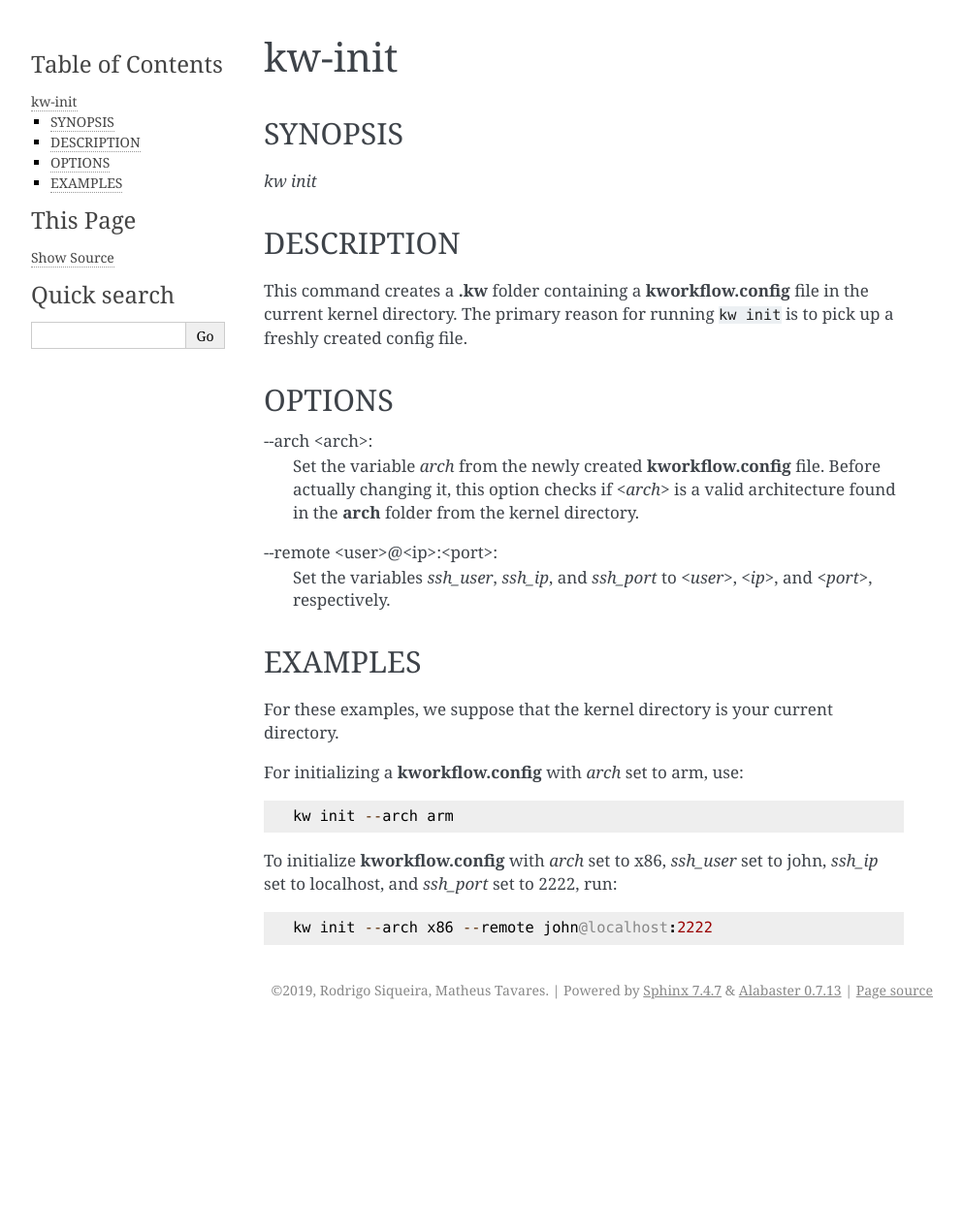
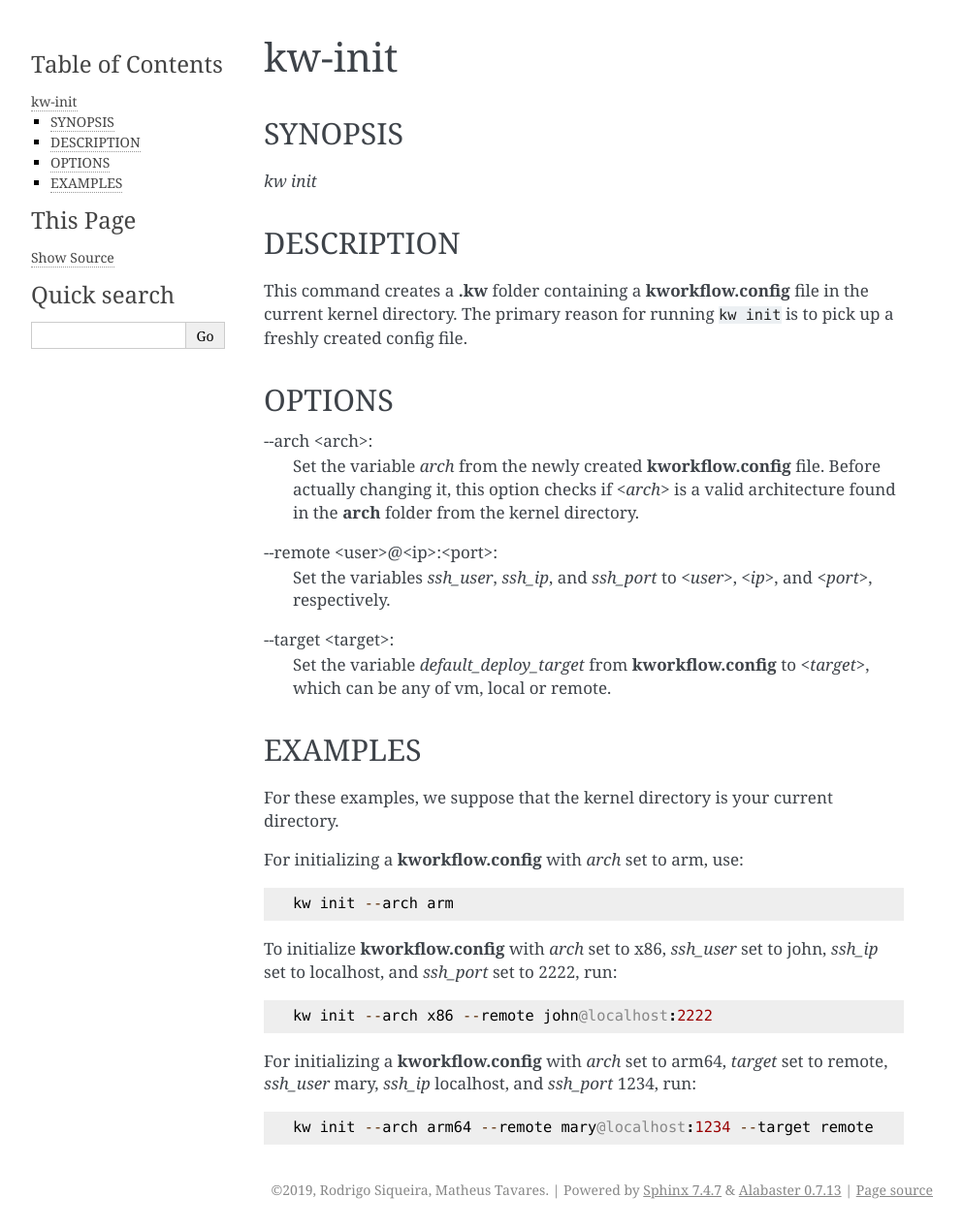
Before and after one commit to kworkflow/kworkflow, a Sphinx documentation site: the page built from documentation/man/features/init.rst, in a window 1280 px wide. Shown: the whole page at 97% size, without its empty margins (148-1141 px from the left). Built offline with Sphinx 7.4.7, drawn with Linux system fonts in a browser that asks for light colours; before the commit the page ends 1061 px from its top, so only the background shows below that.

Commit message:
src: init: add --target option
Introduces --target option for assigning default_deploy_target.

Signed-off-by: Magali Lemes <magalilemes00@gmail.com>

```diff
--- a/documentation/man/features/init.rst
+++ b/documentation/man/features/init.rst
@@ -25,6 +25,10 @@ OPTIONS
   Set the variables `ssh_user`, `ssh_ip`, and `ssh_port` to *<user>*, *<ip>*,
   and *<port>*, respectively.
 
+\--target <target>:
+  Set the variable `default_deploy_target` from **kworkflow.config** to
+  *<target>*, which can be any of vm, local or remote.
+
 EXAMPLES
 ========
 For these examples, we suppose that the kernel directory is your current
@@ -38,3 +42,8 @@ To initialize **kworkflow.config** with `arch` set to x86, `ssh_user` set to
 john, `ssh_ip` set to localhost, and `ssh_port` set to 2222, run::
 
   kw init --arch x86 --remote john@localhost:2222
+
+For initializing a **kworkflow.config** with `arch` set to arm64, `target` set to
+remote, `ssh_user` mary, `ssh_ip` localhost, and `ssh_port` 1234, run::
+
+  kw init --arch arm64 --remote mary@localhost:1234 --target remote
```
Also changed, not shown: 2 other files.
